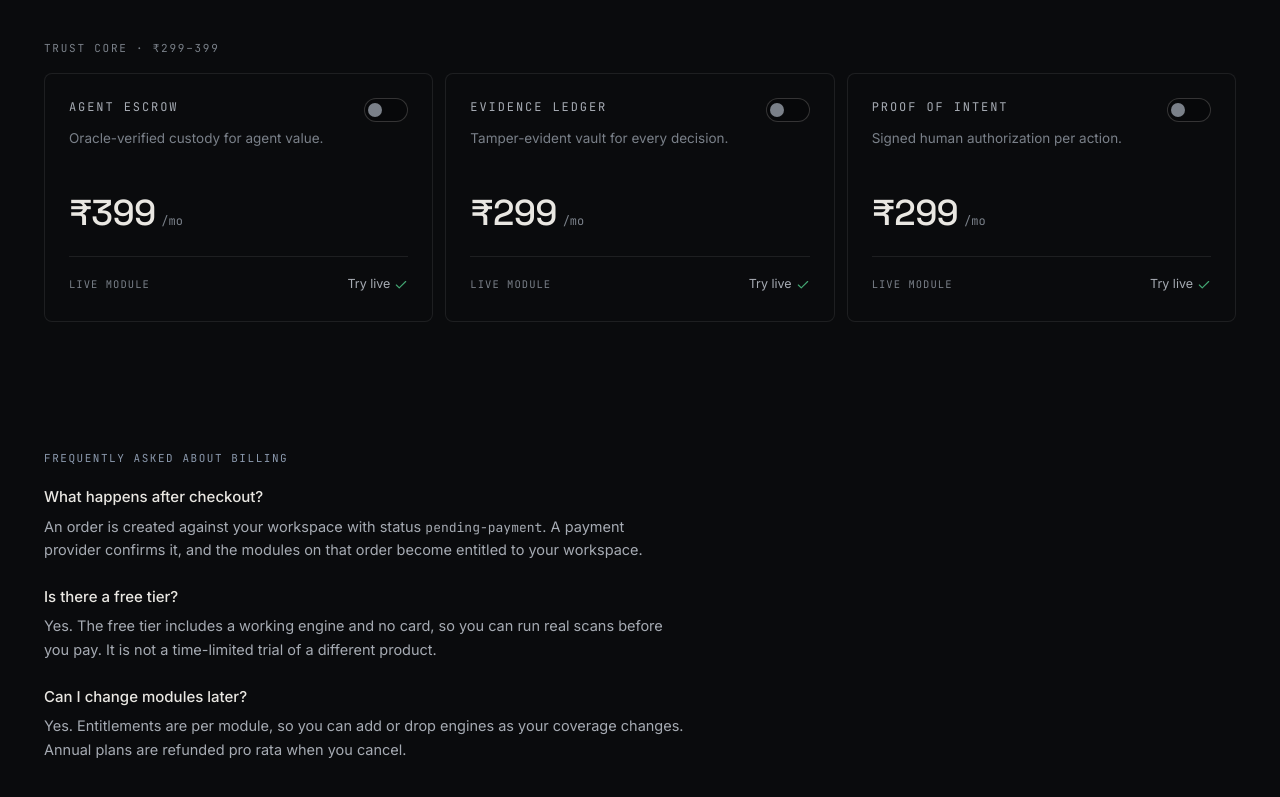
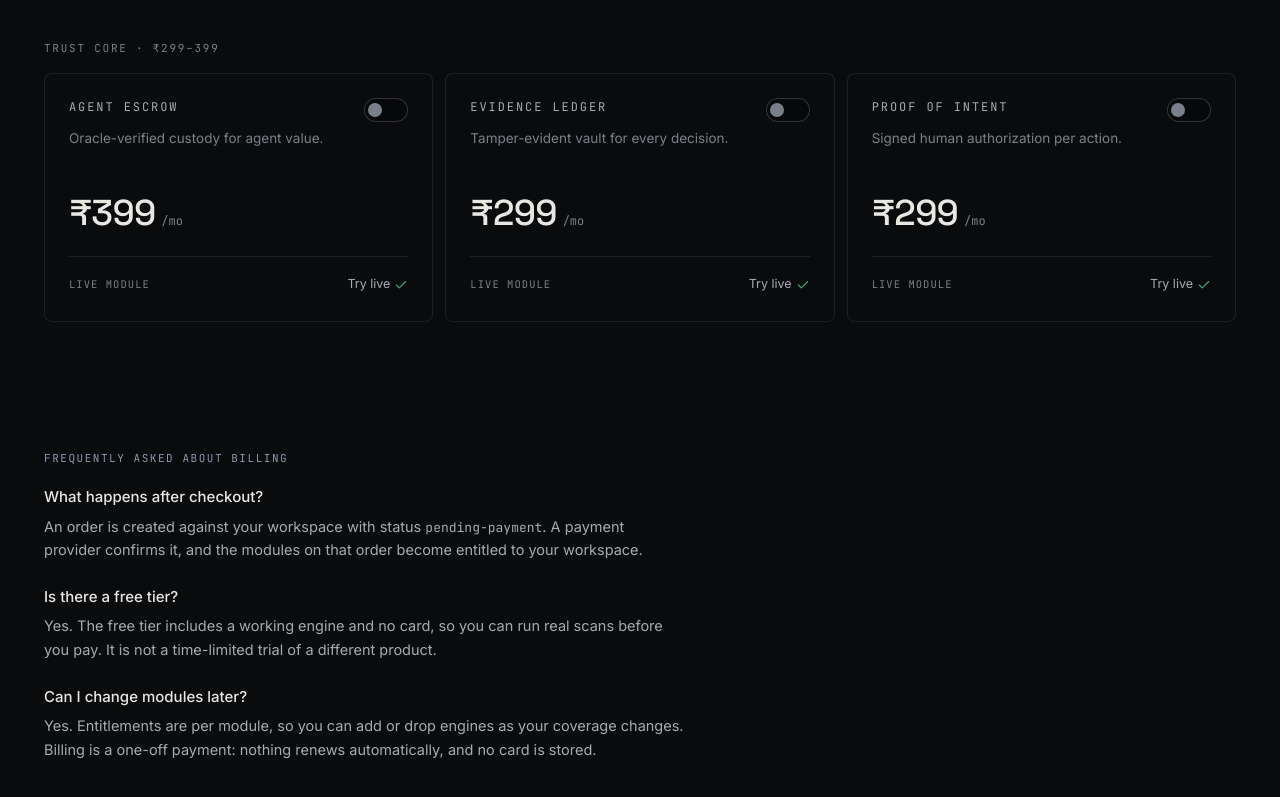
Before and after one commit to mybusyflow-commits/intellirity-latest, a Next.js app in the folder Intellirity-Frontend/: page /pricing in a window 1280 px wide. Shown: the part 1314-2111 px from the top of the page. Built offline with nearby package versions, Linux system fonts and the light colour scheme; no server answers.

Commit message:
fix(pricing): remove the annual-refund claim; state one-off billing
There are no annual plans, no cancellation flow and no automatic renewal,
so the FAQ promised a refund policy that does not exist. Say what the
checkout actually does: one payment per module, no stored card.

```diff
--- a/Intellirity-Frontend/src/app/pricing/page.tsx
+++ b/Intellirity-Frontend/src/app/pricing/page.tsx
@@ -70,8 +70,8 @@ export default function PricingPage() {
             <dt className="text-[15px] font-medium">Can I change modules later?</dt>
             <dd className="mt-1.5 max-w-[70ch] text-[14.5px] leading-relaxed text-dim">
               Yes. Entitlements are per module, so you can add or drop engines
-              as your coverage changes. Annual plans are refunded pro rata when
-              you cancel.
+              as your coverage changes. Billing is a one-off payment: nothing
+              renews automatically, and no card is stored.
             </dd>
           </div>
         </dl>
```
